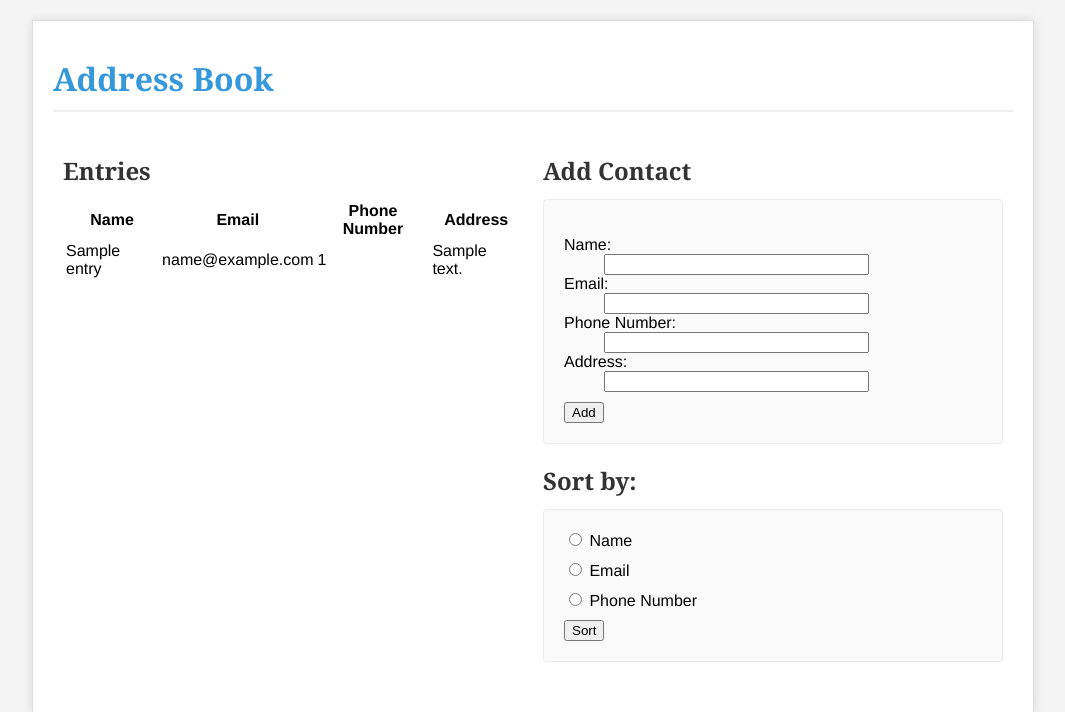
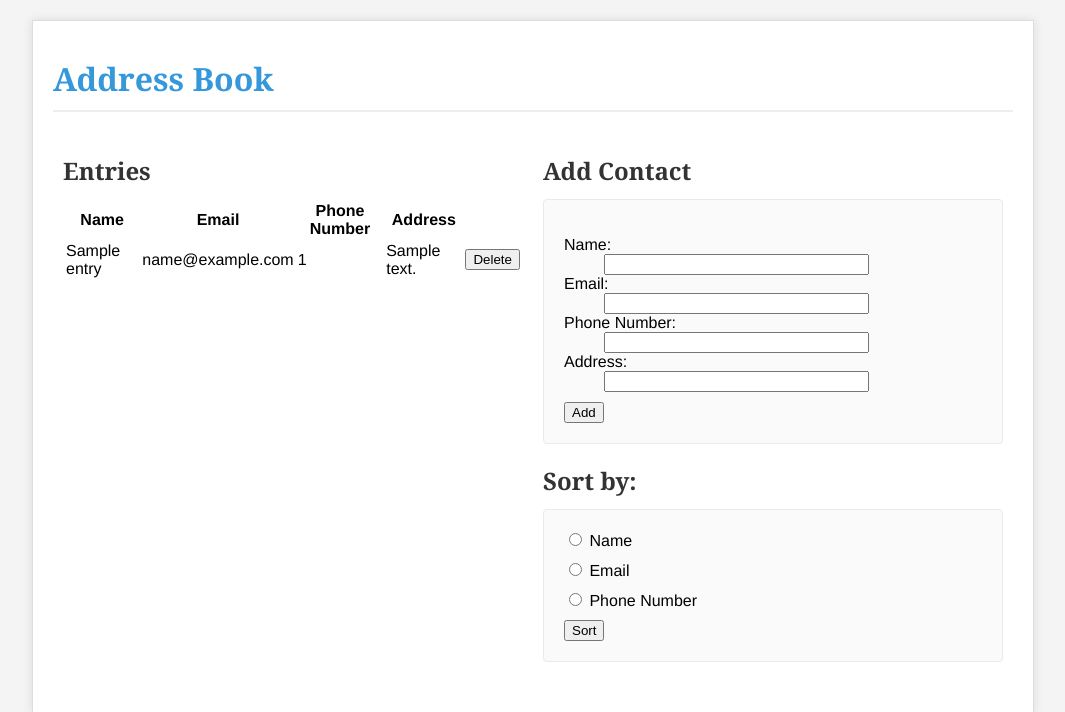
Before and after one commit to lukeschwab17/cs253_addressbook, a Flask app: template templates/show_entries.html in a window 1280 px wide. Shown: the top 712 px of the page, without its empty margins (107-1172 px from the left). Run offline with Flask 3, Linux system fonts and the light colour scheme; the template is opened without the code that fills it: most values are stand-ins (such as "Sample title", 1, 10 or a date in 2020).

Commit message:
Added delete functionality to the html file

```diff
--- a/app.py
+++ b/app.py
@@ -110,3 +110,6 @@ def add_entry():
 #     category_selected = request.form.get('category_selected', None)
 #     # Redirect to the show_entries route with the selected category as a query parameter
 #     return redirect(url_for('show_entries', category=category_selected))
+
+if __name__ == '__main__':
+    app.run(debug=True)
--- a/templates/show_entries.html
+++ b/templates/show_entries.html
@@ -21,6 +21,12 @@
                         <td>{{ entry.email }}</td>
                         <td>{{ entry.phone_number }}</td>
                         <td>{{ entry.address }}</td>
+                        <td>
+                            <form action="{{ url_for('delete_entry') }}" method="post" class="delete-entry">
+                                <button type="submit" value="delete">Delete</button>
+                                <input type="hidden" value="{{ entry.id }}" name="entry-to-delete">
+                            </form>
+                        </td>
                     </tr>
                 {% endfor %}
                 </tbody>
```
